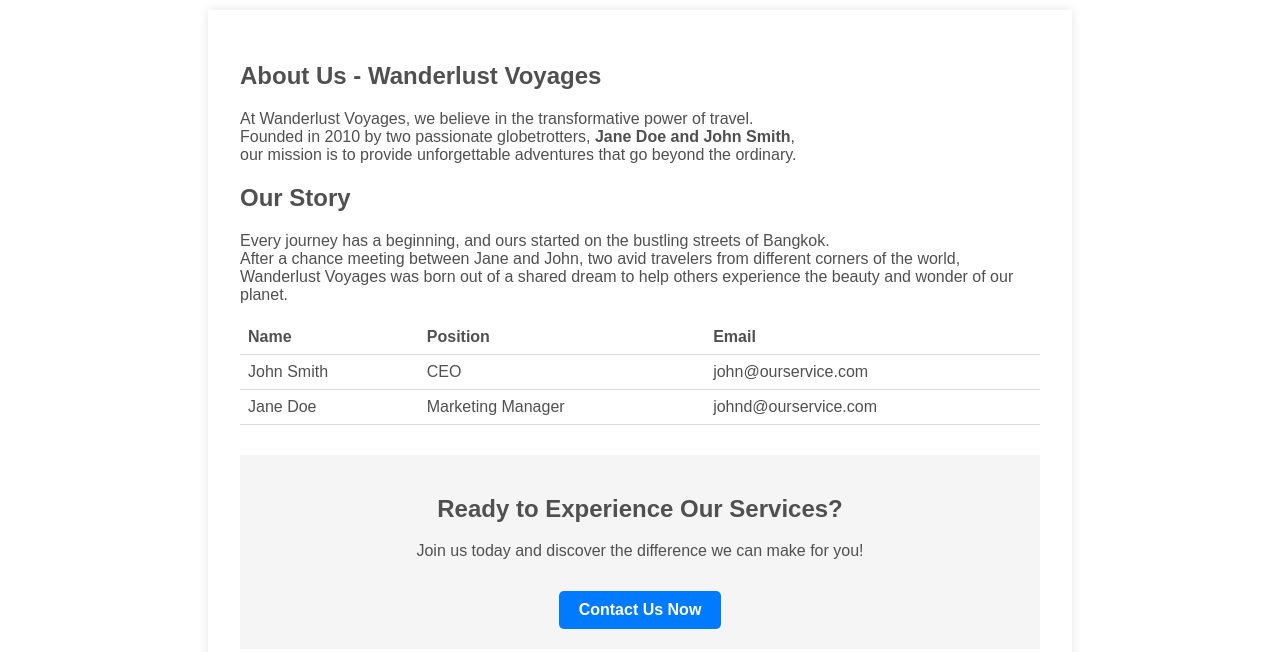
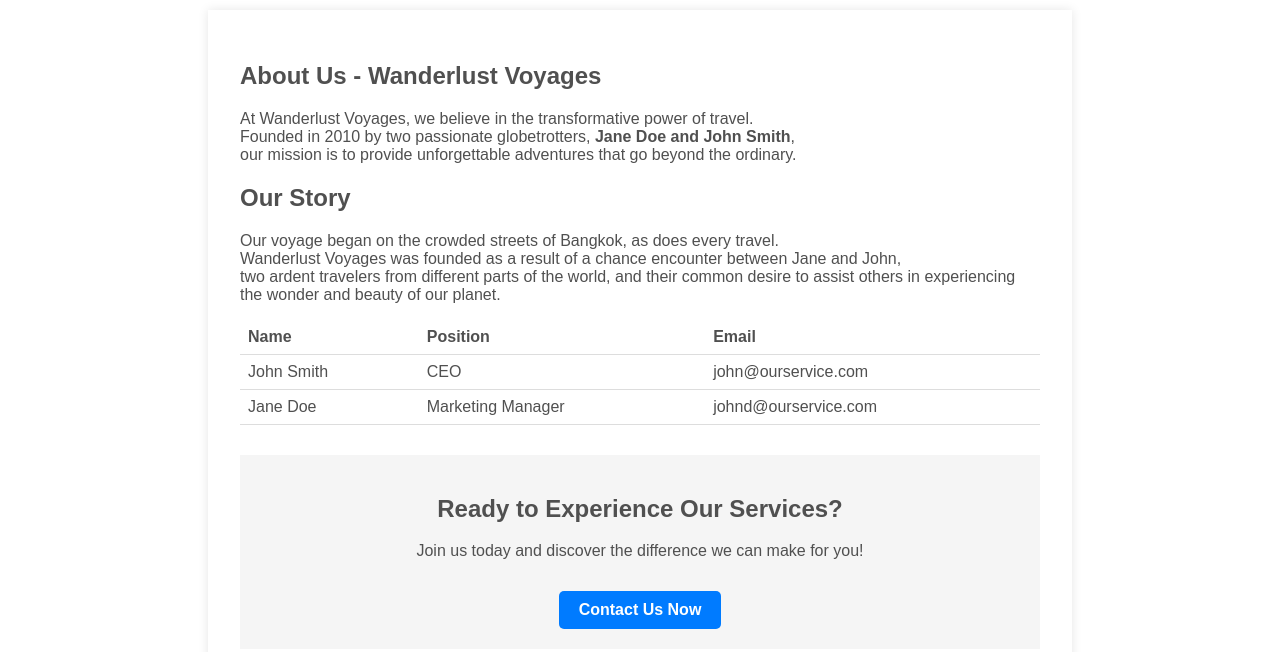
Before and after one commit to trisha281005/F28WP-lab1, a plain HTML site: page about.html in a window 1280 px wide. Shown: the part 203-855 px from the top of the page. Drawn offline with Linux system fonts and the light colour scheme.

Commit message:
change the text

```diff
--- a/about.html
+++ b/about.html
@@ -50,9 +50,9 @@
     our mission is to provide unforgettable adventures that go beyond the ordinary.</p>
 
     <h2>Our Story</h2>
-    <p>Every journey has a beginning, and ours started on the bustling streets of Bangkok. <br>
-      After a chance meeting between Jane and John, two avid travelers from different corners of the world,<br>
-      Wanderlust Voyages was born out of a shared dream to help others experience the beauty and wonder of our planet.
+    <p>Our voyage began on the crowded streets of Bangkok, as does every travel.  <br>
+         Wanderlust Voyages was founded as a result of a chance encounter between Jane and John,<br>
+     two ardent travelers from different parts of the world, and their common desire to assist others in experiencing the wonder and beauty of our planet.
     </p>
 
    <table>
```
